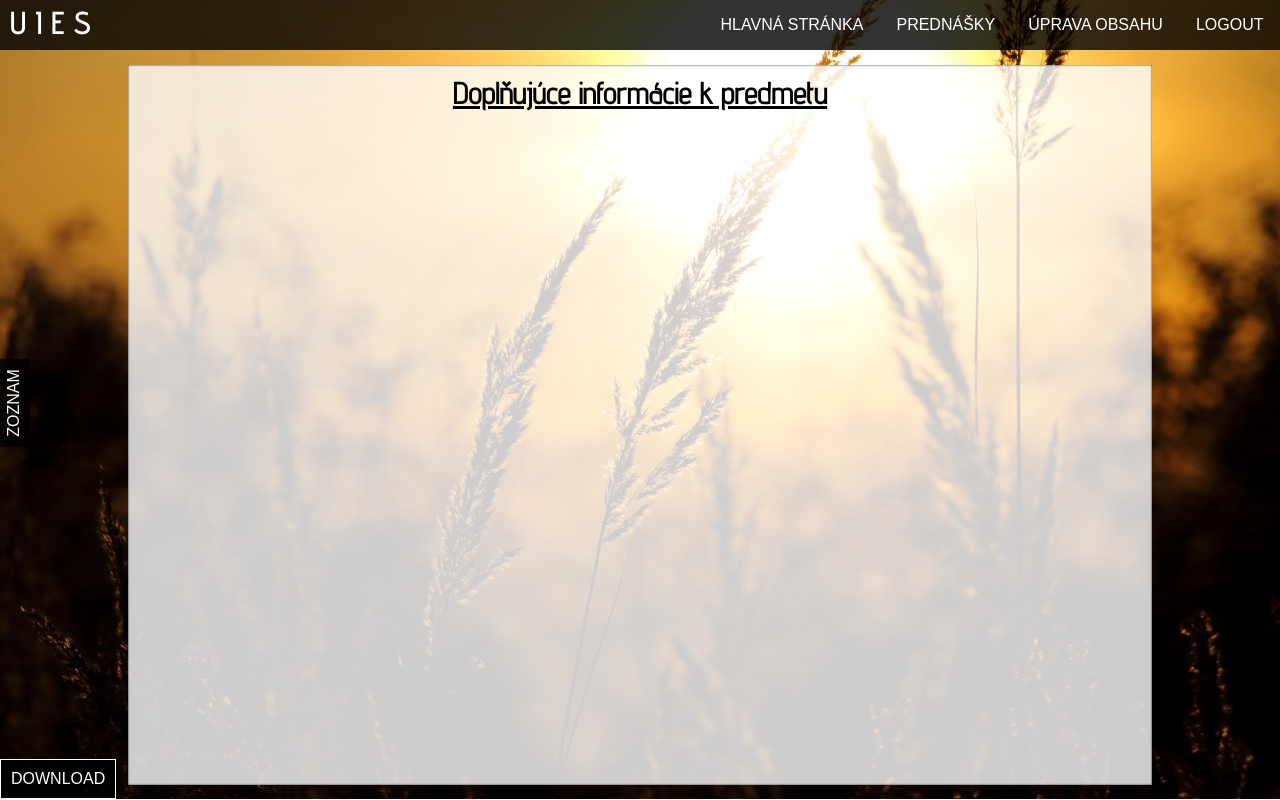
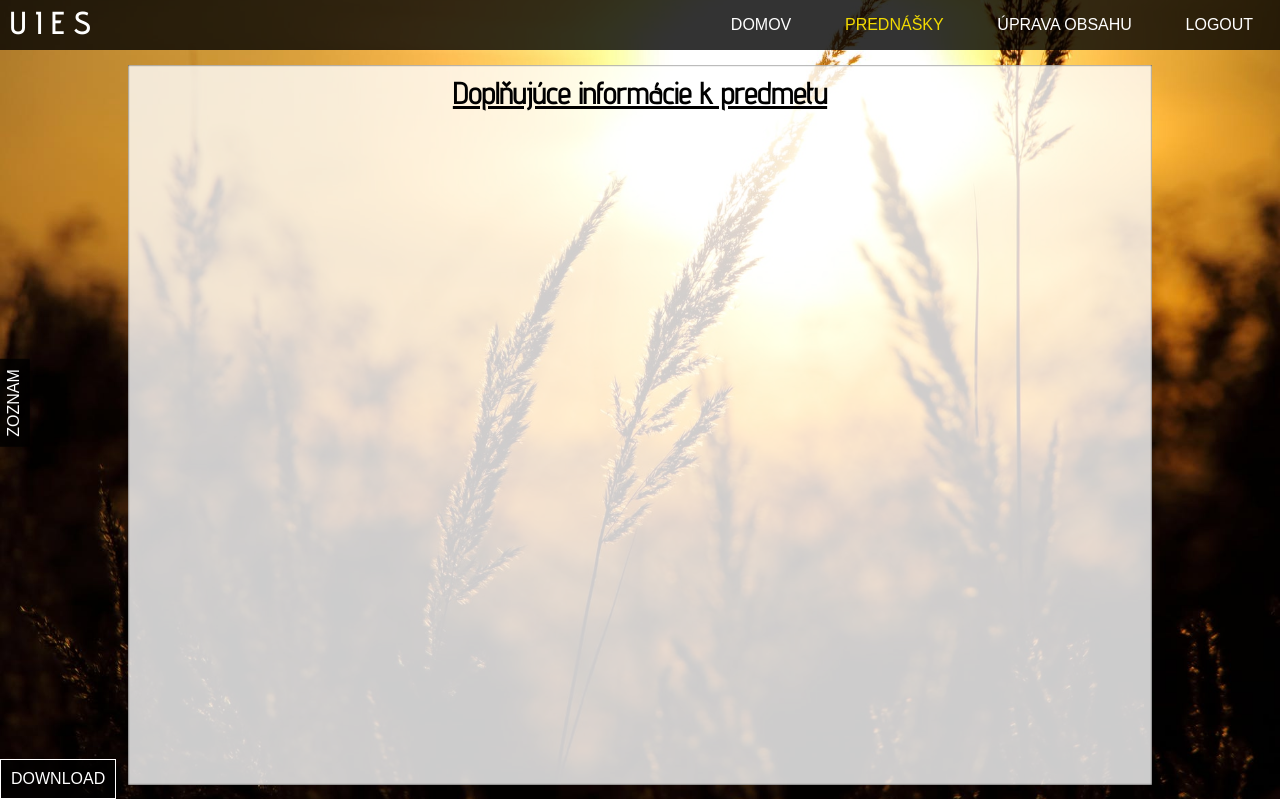
Before and after one commit to JakubMeri/Elearning, a PHP site: page /Data/Prednasky.php in a window 1280 px wide. Run offline with PHP 8.4, Linux system fonts and the light colour scheme; the visitor is signed in with stand-in values (Sample User, id 1); data that the repository does not hold is empty; some libraries are stand-ins or nearby versions.

Commit message:
vizual updates

```diff
--- a/Admin/Admin.js
+++ b/Admin/Admin.js
@@ -271,7 +271,7 @@ function loadUsers(){
       var output = '';
       output += "<thead><tr class='nadpis'><th>ID</th><th>Meno</th><th>Priezvisko</th><th>Krúžok</th><th>Email</th></tr></thead><tbody>";
 
-      for(var i in studenti){
+      for(let i in studenti){
         let pocet = Number(i) + 1;
         output += `<tr style="cursor: pointer" class="delete-student"><td>${pocet}</td> <td>${studenti[i].meno}</td><td>${studenti[i].priezvisko}</td><td>${studenti[i].Kruzok}</td><td>${studenti[i].email}</td></tr>`;
       }
@@ -952,7 +952,7 @@ function loadHodnotenie(){
   xhr.send(params);
 }
 else{
-
+  e.preventDefault();
 }
   });
 
--- a/Admin/AdminPage.css
+++ b/Admin/AdminPage.css
@@ -363,6 +363,9 @@ nav{
     background: rgba(0,0,0,.8);
     z-index: 3;
 }
+.active{
+    color: rgb(243, 219, 0) !important;
+}
 .logo{
     font-family: 'Advent Pro', sans-serif;
     position: absolute;
@@ -379,7 +382,7 @@ nav{
     transition: .3s;
 }
 .logo:hover{
-    color: rgb(243, 219, 0);;
+    color: rgb(243, 219, 0);
 }
 .mainNav{
     margin-left: auto;
--- a/Data/Prednasky.css
+++ b/Data/Prednasky.css
@@ -101,6 +101,9 @@ nav{
     height: 50px;
     width: 100%;
     background: rgba(0,0,0,.8);
+}
+.active{
+    color: rgb(243, 219, 0) !important;
 }
 .logo{
     font-family: 'Advent Pro', sans-serif;
--- a/Data/Prednasky.php
+++ b/Data/Prednasky.php
@@ -16,7 +16,7 @@ else{
     <meta name="viewport" content="width=device-width, initial-scale=1.0">
     <meta http-equiv="X-UA-Compatible" content="ie=edge">
     <title>Prednášky</title>
-    <link rel="stylesheet" href="Prednasky.css?v=5b">
+    <link rel="stylesheet" href="Prednasky.css?v=5c">
     <link rel="shortcut icon" type="image/png" href="/Elearning/icon.png"/>
     <script src="https://kit.fontawesome.com/5cfe4f03a7.js"></script>
 </head>
@@ -30,8 +30,8 @@ else{
                 <a class="logo" href="/Elearning/Main page/Main.html">UIES</a>
                 <a class="home" href="/Elearning/home.php"><i class="home fas fa-home"></i></a>
                     <ul class="mainNav" style="width: 45% !important">
-                        <li class="main-item"> <a class="link link1" href="/Elearning/home.php">Hlavná stránka</a></li>
-                        <li class="main-item"> <a class="link link1" href="/Elearning/Data/Prednasky.php">Prednášky</a></li>
+                        <li class="main-item"> <a class="link link1" href="/Elearning/home.php">Domov</a></li>
+                        <li class="main-item"> <a class="link link1 active" href="/Elearning/Data/Prednasky.php">Prednášky</a></li>
                         <li class="main-item"> <a class="link link1" href="/Elearning/Data/upravaObsahu.php">Úprava obsahu</a></li>
                         <li class="main-item"> <button class="logout link link1" href="#">Logout</button></li>
                     </ul>
@@ -42,8 +42,8 @@ else{
                     <a class="logo" href="/Elearning/Main page/Main.html">UIES</a>
                     <a class="home" href="/Elearning/home.php"><i class="home fas fa-home"></i></a>
                     <ul class="mainNav" style="width: 30% !important">
-                        <li class="main-item"> <a class="link link1" href="/Elearning/home.php">Hlavná stránka</a></li>
-                        <li class="main-item"> <a class="link link1" href="/Elearning/Data/Prednasky.php">Prednášky</a></li>
+                        <li class="main-item"> <a class="link link1" href="/Elearning/home.php">Domov</a></li>
+                        <li class="main-item"> <a class="link link1 active" href="/Elearning/Data/Prednasky.php">Prednášky</a></li>
                         <li class="main-item"> <button class="logout link link1" href="#">Logout</button></li>
                     </ul>
                  </nav>';
--- a/Data/editor.css
+++ b/Data/editor.css
@@ -155,3 +155,6 @@ color: rgb(243, 219, 0);
     width: 100%;
     background: rgba(0,0,0,.8);
 }
+.active{
+    color: rgb(243, 219, 0) !important;
+}
--- a/Data/upravaObsahu.php
+++ b/Data/upravaObsahu.php
@@ -16,7 +16,7 @@ else{
     <meta name="viewport" content="width=device-width, initial-scale=1.0">
     <title>Uprava Obsahu</title>
     <link rel="stylesheet" href="../Admin/AdminPage.css?version=1b">
-    <link rel="stylesheet" href="editor.css?version=1b">
+    <link rel="stylesheet" href="editor.css?version=1c">
     <link rel="shortcut icon" type="image/png" href="/Elearning/icon.png"/>
     <script src="https://kit.fontawesome.com/5cfe4f03a7.js"></script>
     <script type="text/javascript" src="./ckeditor/ckeditor.js" charset="utf-8"></script>
@@ -31,9 +31,9 @@ else{
             <button class="BackHodnotenie"><i class="BackHodnotenie fas fa-times"></i></button>
             <button class="BackZadania"><i class="BackZadania fas fa-times"></i></button>
             <ul class="mainNav">
-                <li class="main-item"> <a class="link link1" href="/Elearning/Admin/AdminPage.php">Hlavná stránka</a></li>
+                <li class="main-item"> <a class="link link1" href="/Elearning/Admin/AdminPage.php">Domov</a></li>
                 <li class="main-item"> <a class="link link1" href="/Elearning/Data/Prednasky.php">Prednášky</a></li>
-                <li class="main-item"> <a class="link link1" href="/Elearning/Data/upravaObsahu.php">Úprava obsahu</a></li>
+                <li class="main-item"> <a class="link link1 active" href="/Elearning/Data/upravaObsahu.php">Úprava obsahu</a></li>
                 <li class="main-item"> <button class="link link1 logout" >Logout</button></li>
             </ul>
 </nav>
--- a/User/User.css
+++ b/User/User.css
@@ -51,6 +51,9 @@ nav{
     height: 50px;
     width: 100%;
     background: rgba(0,0,0,.8);
+}
+.active{
+    color: rgb(243, 219, 0) !important;
 }
 .logo{
     font-family: 'Advent Pro', sans-serif;
--- a/User/User.php
+++ b/User/User.php
@@ -17,7 +17,7 @@ else{
     <meta name="viewport" content="width=device-width, initial-scale=1.0">
     <meta http-equiv="X-UA-Compatible" content="ie=edge">
     <title>User</title>
-    <link rel="stylesheet" href="User.css?version=59f">
+    <link rel="stylesheet" href="User.css?version=59g">
     <link rel="shortcut icon" type="image/png" href="/Elearning/icon.png"/>
     <script src="https://kit.fontawesome.com/5cfe4f03a7.js"></script>
     <script
@@ -42,7 +42,7 @@ else{
             <button class="odovzdatMZ"><i class="odovzdatMZ fas fa-times"></i></button>
             <button class="vybratbackMZ"><i class="vybratbackMZ fas fa-times"></i></button>
             <ul class="mainNav">
-                <li class="main-item"> <a class="link link1" href="/Elearning/User/User.php">Domov</a></li>
+                <li class="main-item"> <a class="link link1 active" href="/Elearning/User/User.php">Domov</a></li>
                 <li class="main-item"> <a class="link link1" href="/Elearning/Data/Prednasky.php">Prednášky</a></li>
                 <li class="main-item"> <button class="link link1 logout" >Logout</button></li>
             </ul>
@@ -305,7 +305,7 @@ Sťažnosti</td><td>Chybná trieda</td><td>Model správania sa systému</td><td>
                 <div class="onlineScroll">
                     <?php
 
-                    $sql = "SELECT * FROM uzivatelia ORDER BY onlineU DESC";
+                    $sql = "SELECT * FROM uzivatelia WHERE typ_uzivatela='user' OR typ_uzivatela='admin' ORDER BY onlineU DESC";
                     $result = mysqli_query($conn, $sql);
                     if(mysqli_num_rows($result) > 0){
                         while($row = $result->fetch_assoc()) {
```
Also changed, not shown: Admin/AdminPage.php (+4 -4 lines).
